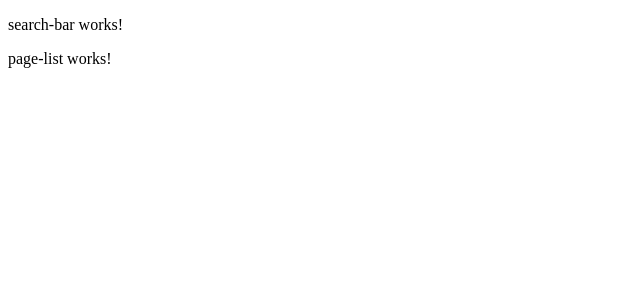
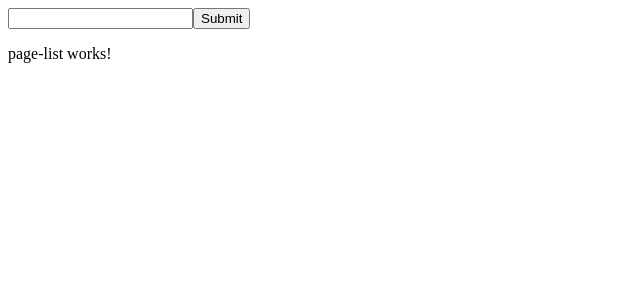
Before and after one commit to DmitryPolyakov1985/angular-wikisearch, an Angular app: page / in a window 1280 px wide. Shown: the top 300 px of the page, without its empty margins (0-640 px from the left). Built offline with nearby package versions, Linux system fonts and the light colour scheme.

Commit message:
input value saved in component ts file

```diff
--- a/src/app/search-bar/search-bar.component.html
+++ b/src/app/search-bar/search-bar.component.html
@@ -1 +1,4 @@
-<p>search-bar works!</p>
+<form (submit)="onFormSubmit($event)">
+  <input (input)="term = $any($event).target.value" />
+  <button>Submit</button>
+</form>
--- a/src/app/search-bar/search-bar.component.ts
+++ b/src/app/search-bar/search-bar.component.ts
@@ -3,13 +3,18 @@ import { Component, OnInit } from '@angular/core';
 @Component({
   selector: 'app-search-bar',
   templateUrl: './search-bar.component.html',
-  styleUrls: ['./search-bar.component.css']
+  styleUrls: ['./search-bar.component.css'],
 })
 export class SearchBarComponent implements OnInit {
+  term: string = '';
 
-  constructor() { }
+  constructor() {}
 
-  ngOnInit(): void {
+  ngOnInit(): void {}
+
+  onFormSubmit(event: any) {
+    event.preventDefault();
+
+    console.log(this.term);
   }
-
 }
```
